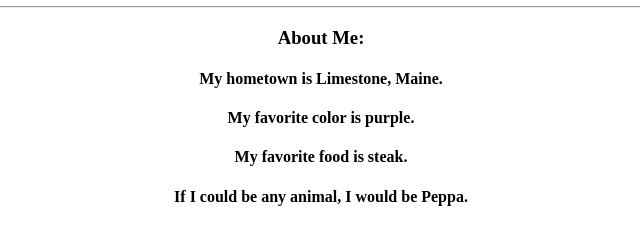
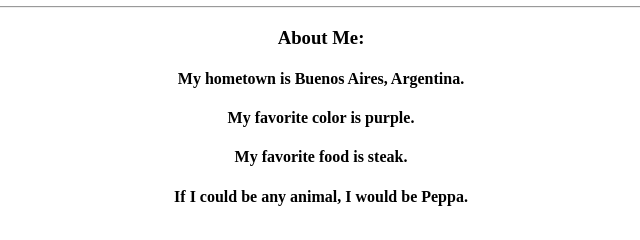
Before and after one commit to naaltunian/profile, a plain HTML site: page index.html in a window 1280 px wide. Shown: the part 121-361 px from the top of the page, 319-959 px from the left. Drawn offline with Linux system fonts and the light colour scheme.

Commit message:
change hometown

```diff
--- a/index.html
+++ b/index.html
@@ -11,7 +11,7 @@
         <h2>Software Engineer</h2>
         <hr>
         <h3>About Me:</h3>
-            <h4>My hometown is Limestone, Maine.</h4>
+            <h4>My hometown is Buenos Aires, Argentina.</h4>
             <h4>My favorite color is purple.</h4>
             <h4>My favorite food is steak.</h4>
             <h4>If I could be any animal, I would be Peppa.</h4>
```
